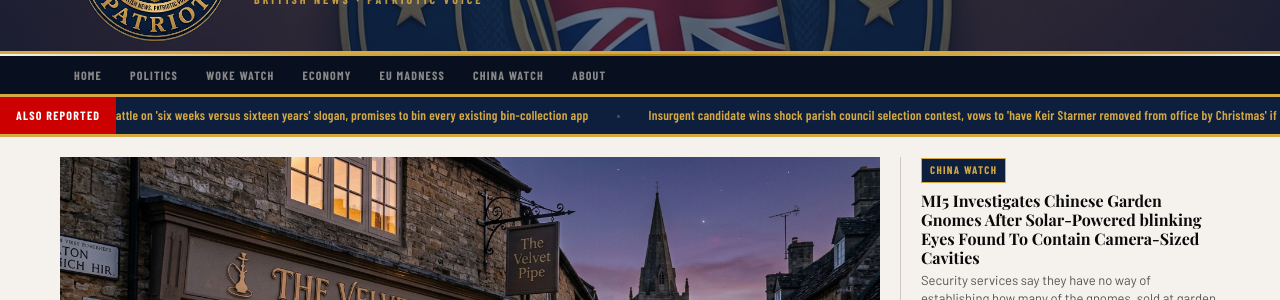
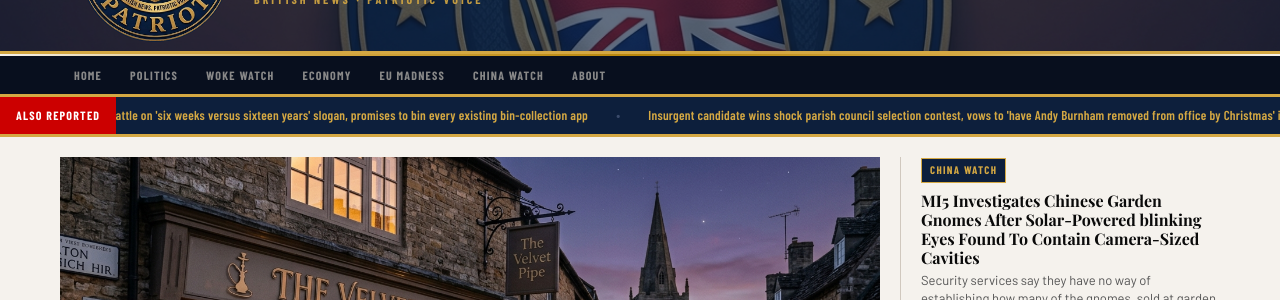
Before and after one commit to matt-palmer999/britishpatriots, a Jekyll site: the page built from index.html, in a window 1280 px wide. Shown: the part 144-444 px from the top of the page. Built offline with Jekyll 4.4.1, drawn with Linux system fonts in a browser that asks for light colours; some web fonts are replaced; the list of posts is cut into pages by our own code.

Commit message:
Update ticker.yml

```diff
--- a/_data/ticker.yml
+++ b/_data/ticker.yml
@@ -1,5 +1,5 @@
-- "Newly selected council candidate wins shock selection battle on 'six weeks versus sixteen years' slogan, promises to bin every existing bin-collection app"
-- "Insurgent candidate wins shock parish council selection contest, vows to 'have Keir Starmer removed from office by Christmas' if elected to the allotments committee"
+- "Newly selected Reform candidate wins shock selection battle on 'six weeks versus sixteen years' slogan, promises to bin every existing bin-collection app"
+- "Insurgent candidate wins shock parish council selection contest, vows to 'have Andy Burnham removed from office by Christmas' if elected to the allotments committee"
 - "Local netball league petition demands 'clarity' on eligibility rules, Margaret Fenn insists she has 'nothing against anyone, just questions'"
 - "Parents launch legal challenge after primary school trip to mosque requires pupils to remove shoes, Cultural Policy Foundation calls findings 'stark'"
 - "Council candidate's answer on Sharia councils 'raises eyebrows,' Gavin Bacon says Reform will be 'watching very closely indeed'"
```
